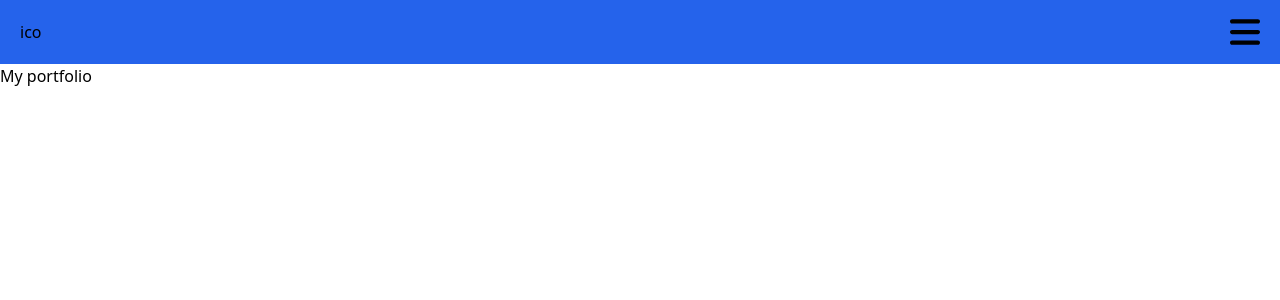
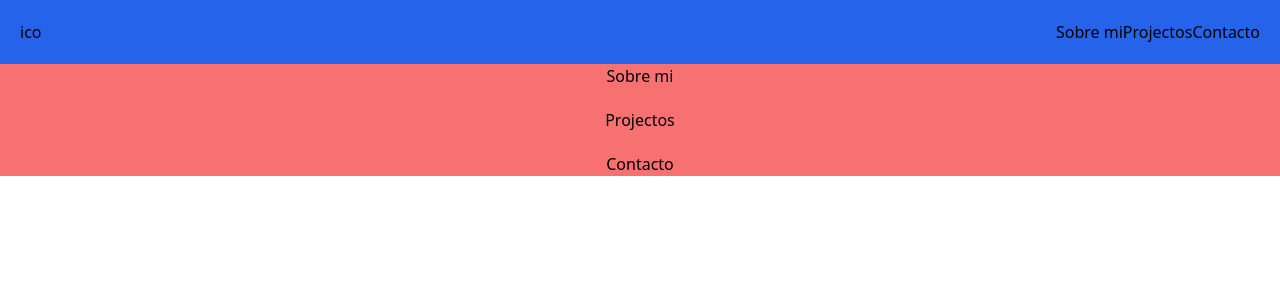
Before and after one commit to BrunoFaM/my-portfolio, a Next.js app: page / in a window 1280 px wide. Shown: the top 300 px of the page. Built offline with nearby package versions, Linux system fonts and the light colour scheme.

Commit message:
add the burger menu with his logic

```diff
--- a/app/components/Header.jsx
+++ b/app/components/Header.jsx
@@ -2,7 +2,7 @@ import Navigation from './Navigation'
 
 function Header() {
   return (
-    <header className='flex justify-between items-center p-5 h-16 bg-blue-600'>
+    <header className='flex sticky top-0 inset-x-0  justify-between items-center p-5 h-16 bg-blue-600'>
         <div>ico</div>
         <Navigation />
     </header>
--- a/app/components/NavButton.jsx
+++ b/app/components/NavButton.jsx
@@ -1,15 +1,32 @@
 "use client";
+import Link from "next/link";
 import { useState } from "react";
 import Image from "next/image";
 import barIco from "../../public/barIcon.svg";
 import closeIco from "../../public/xIcon.svg";
-
+//this controll the hamburger menu
 function NavButton() {
-  const [open, setOpen] = useState(true);
-  return open ? (
-    <Image alt="" src={barIco} width={30} height={30} onClick={() => setOpen(!open)} />
-  ) : (
-    <Image alt="" src={closeIco} width={30} height={30} onClick={() => setOpen(!open)} />
+  const [close, setClose] = useState(false);
+  return (
+    <>
+      <Image
+        alt=""
+        className="sm:hidden"
+        src={close ? closeIco : barIco}
+        width={30}
+        height={30}
+        onClick={() => setClose(!close)}
+      />
+      {!close && (
+        <nav className="fixed top-[64px] inset-x-0 bg-red-400">
+          <ul className="flex flex-col gap-5 justify-center items-center">
+            <Link onClick={() => setClose(!close)} href="/about">Sobre mi</Link>
+            <Link onClick={() => setClose(!close)} href="/works">Projectos</Link>
+            <Link onClick={() => setClose(!close)} href="/contact">Contacto</Link>
+          </ul>
+        </nav>
+      )}
+    </>
   );
 }
 
--- a/app/components/Navigation.jsx
+++ b/app/components/Navigation.jsx
@@ -3,8 +3,8 @@ import NavButton from "./NavButton";
 function Navigation() {
   return (
     <>
-      <NavButton />
-      <nav className="hidden">
+      <NavButton  />
+      <nav className="hidden sm:block">
         <ul>
           <Link href="/about">Sobre mi</Link>
           <Link href="/works">Projectos</Link>
```
